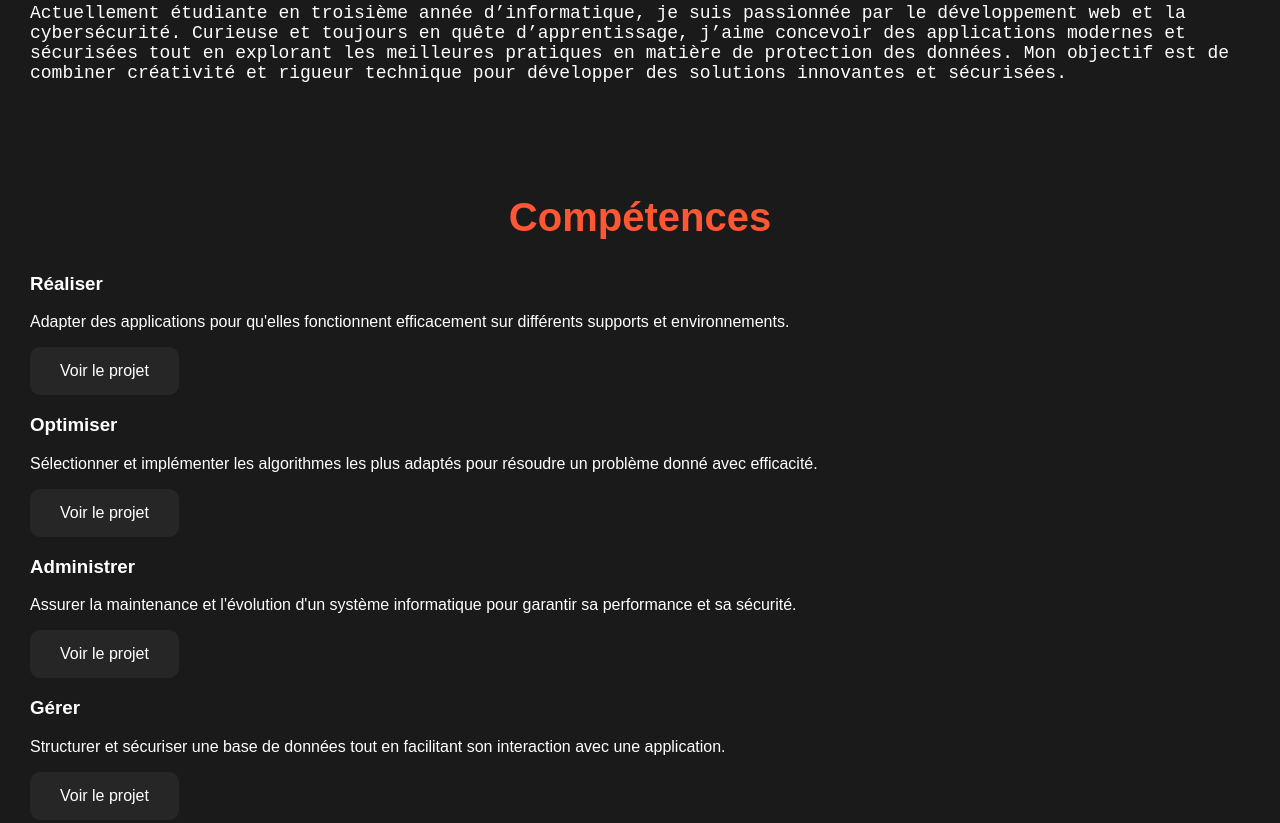
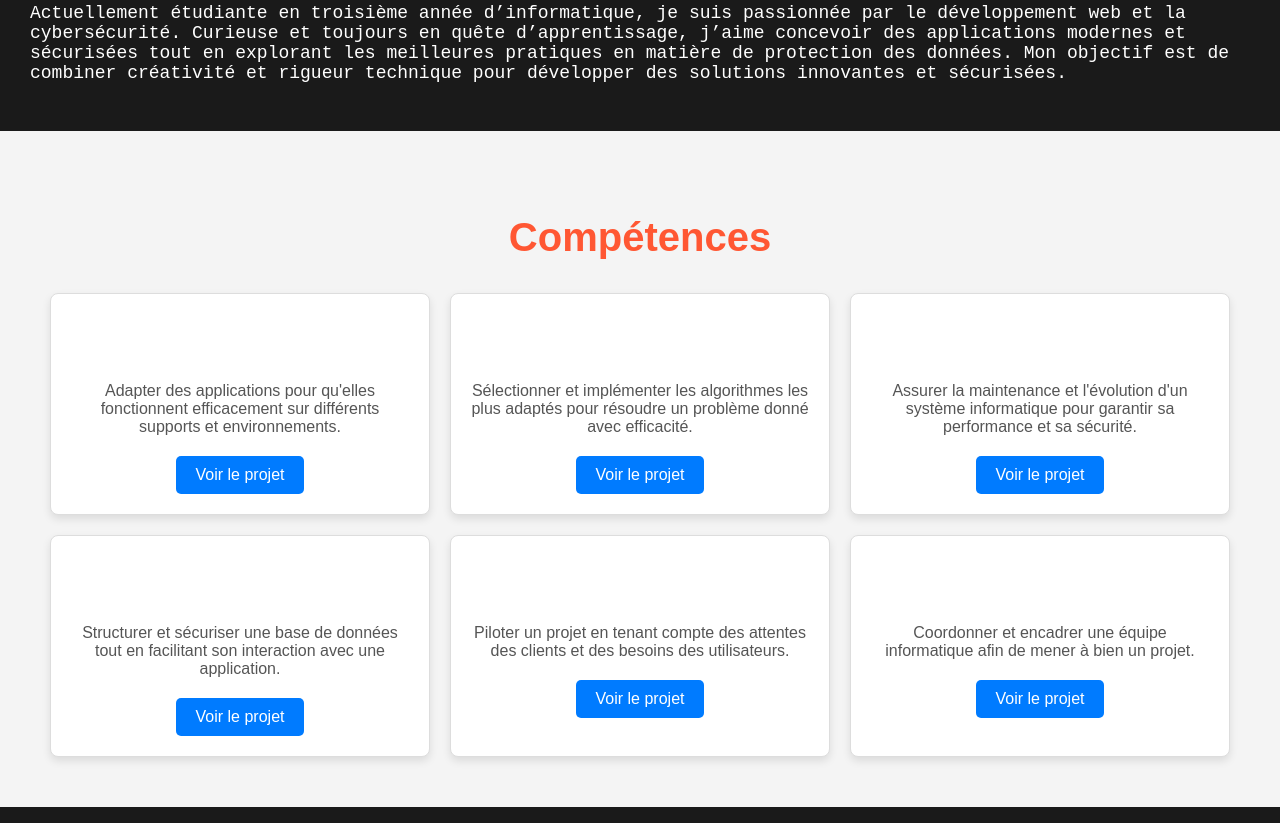
Before and after one commit to Xafia/Xafia.github.io, a plain HTML site: page index.html in a window 1280 px wide. Shown: the part 998-1821 px from the top of the page. Drawn offline with nearby package versions, Linux system fonts and the light colour scheme.

Commit message:
Update styles.css

```diff
--- a/styles.css
+++ b/styles.css
@@ -171,28 +171,58 @@ h2 {
 }
 
 /* Compétences */
-.skills-buttons {
-    display: flex;
+#skills {
+    padding: 50px;
+    background-color: #f4f4f4;
+}
+
+.skills-container {
+    display: grid;
+    grid-template-columns: repeat(auto-fill, minmax(300px, 1fr)); /* Crée une grille responsive */
     gap: 20px;
-    justify-content: center;
-    flex-wrap: wrap;
+}
+
+.skill-block {
+    background-color: #ffffff;
+    border: 1px solid #ddd;
+    border-radius: 8px;
+    padding: 20px;
+    box-shadow: 0 4px 8px rgba(0, 0, 0, 0.1);
+    text-align: center;
+    transition: transform 0.3s, box-shadow 0.3s;
+}
+
+.skill-block:hover {
+    transform: translateY(-10px); /* Ajoute un effet de survol pour le bloc */
+    box-shadow: 0 6px 12px rgba(0, 0, 0, 0.15);
+}
+
+.skill-block h3 {
+    font-size: 1.5em;
+    margin-bottom: 15px;
+}
+
+.skill-block p {
+    font-size: 1em;
+    color: #555;
+    margin-bottom: 20px;
 }
 
 .skill-btn {
-    background: #262626;
-    padding: 15px 30px;
-    border-radius: 10px;
-    font-size: 16px;
+    background-color: #007bff;
     color: #ffffff;
     border: none;
+    padding: 10px 20px;
+    font-size: 1em;
+    border-radius: 5px;
     cursor: pointer;
-    transition: transform 0.3s, background-color 0.3s;
+    transition: background-color 0.3s;
 }
 
 .skill-btn:hover {
-    transform: scale(1.1);
-    background-color: #ff5733;
+    background-color: #0056b3;
 }
+
 
 /* Langages */
 .languages {
@@ -270,8 +300,6 @@ h2 {
     opacity: 1;
 }
 
-
-
 /* Projets */
 .project-grid {
     display: flex;
```
